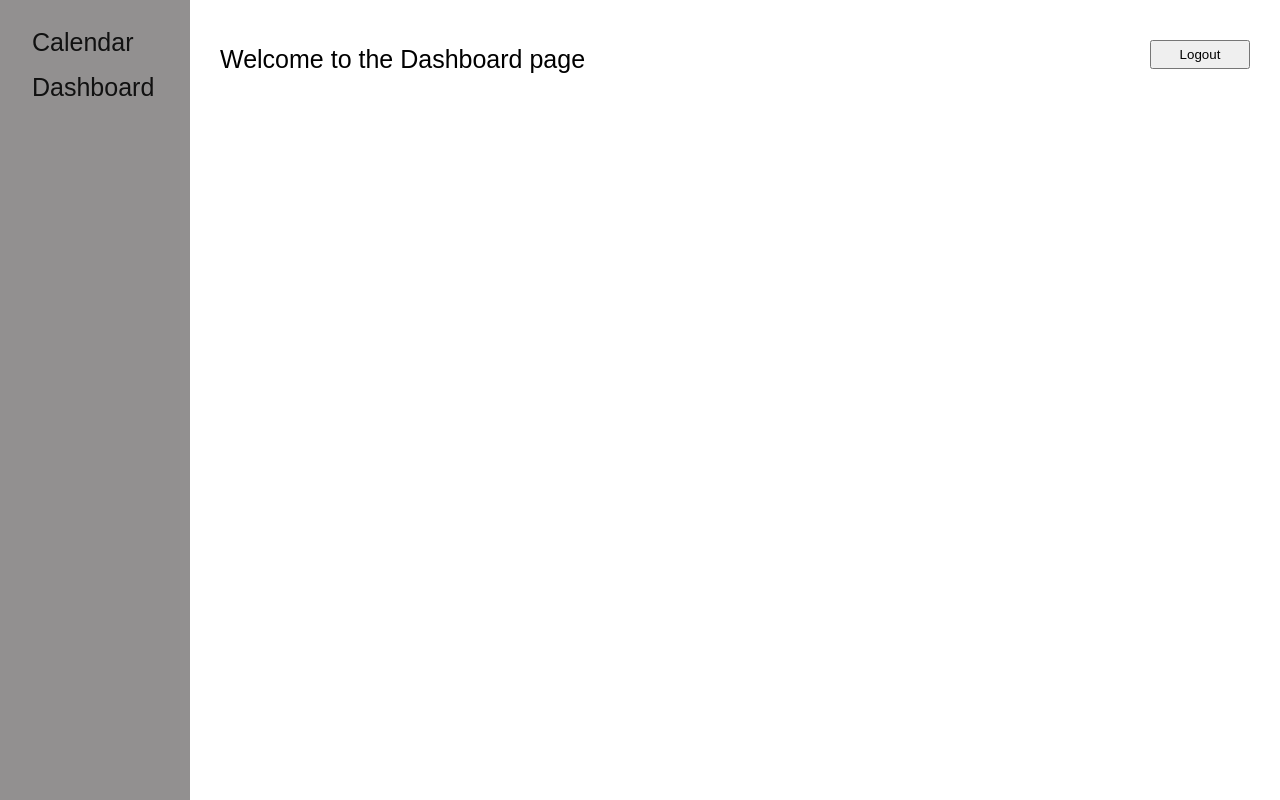
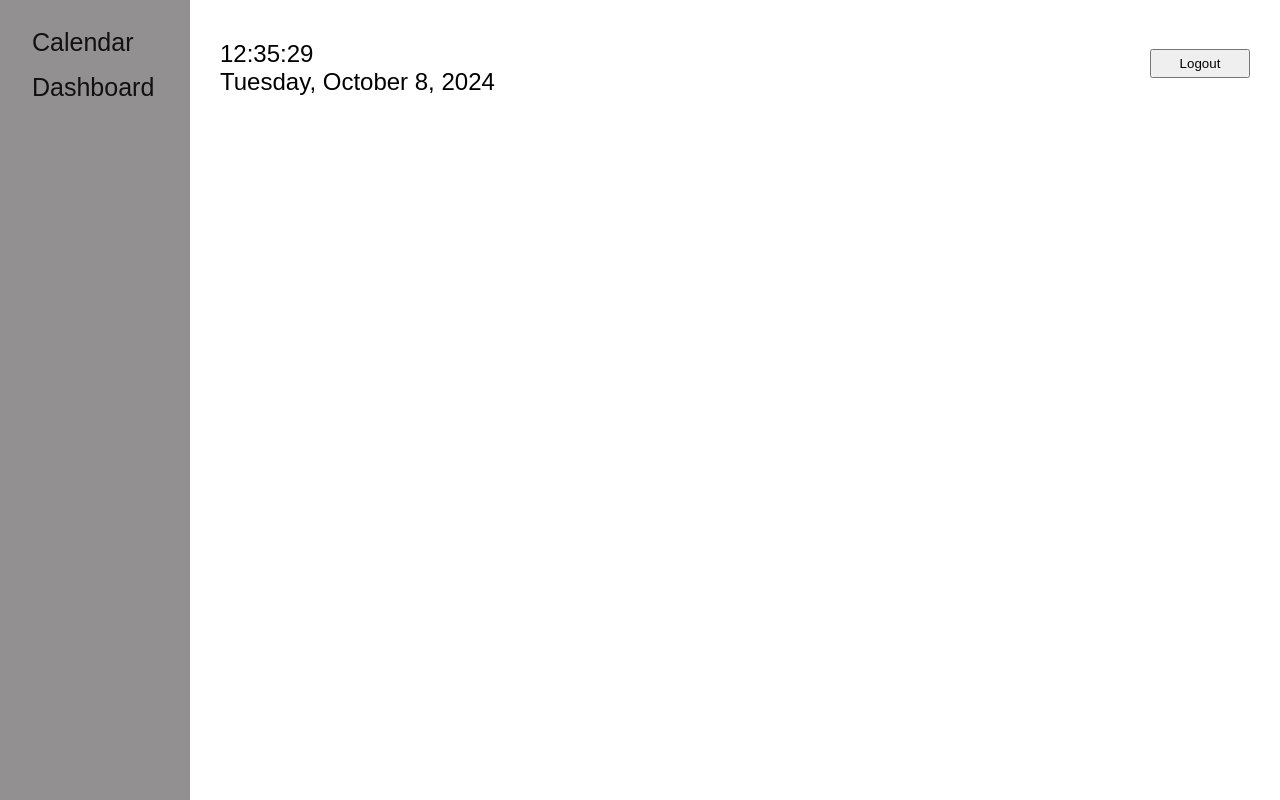
Before and after one commit to mnerva/application, a website: page public/dashboard.html in a window 1280 px wide. Drawn offline with Linux system fonts and the light colour scheme.

Commit message:
added clock and date on Dashboard

```diff
--- a/public/dashboard.html
+++ b/public/dashboard.html
@@ -11,12 +11,11 @@
 </head>
 <body>
     <div id="Upperbar" class="upperbar">
-        <div>
-            <a>Welcome to the Dashboard page</a>
+        <div class="time-container">
+            <div id="time"></div>
+            <div id="date"></div>
         </div>
-        <div class="button">
-            <button id="logoutBtn">Logout</button>
-        </div>
+        <button id="logoutBtn">Logout</button>
     </div>
     <div id="Sidenav" class="sidenav">
         <a href="#" class="calendarBtn" onclick="calendar()">Calendar</a>
@@ -24,5 +23,6 @@
     </div>
 
     <script src="dashboard.js"></script>
+    <script src="time.js"></script>
 </body>
 </html>
```
